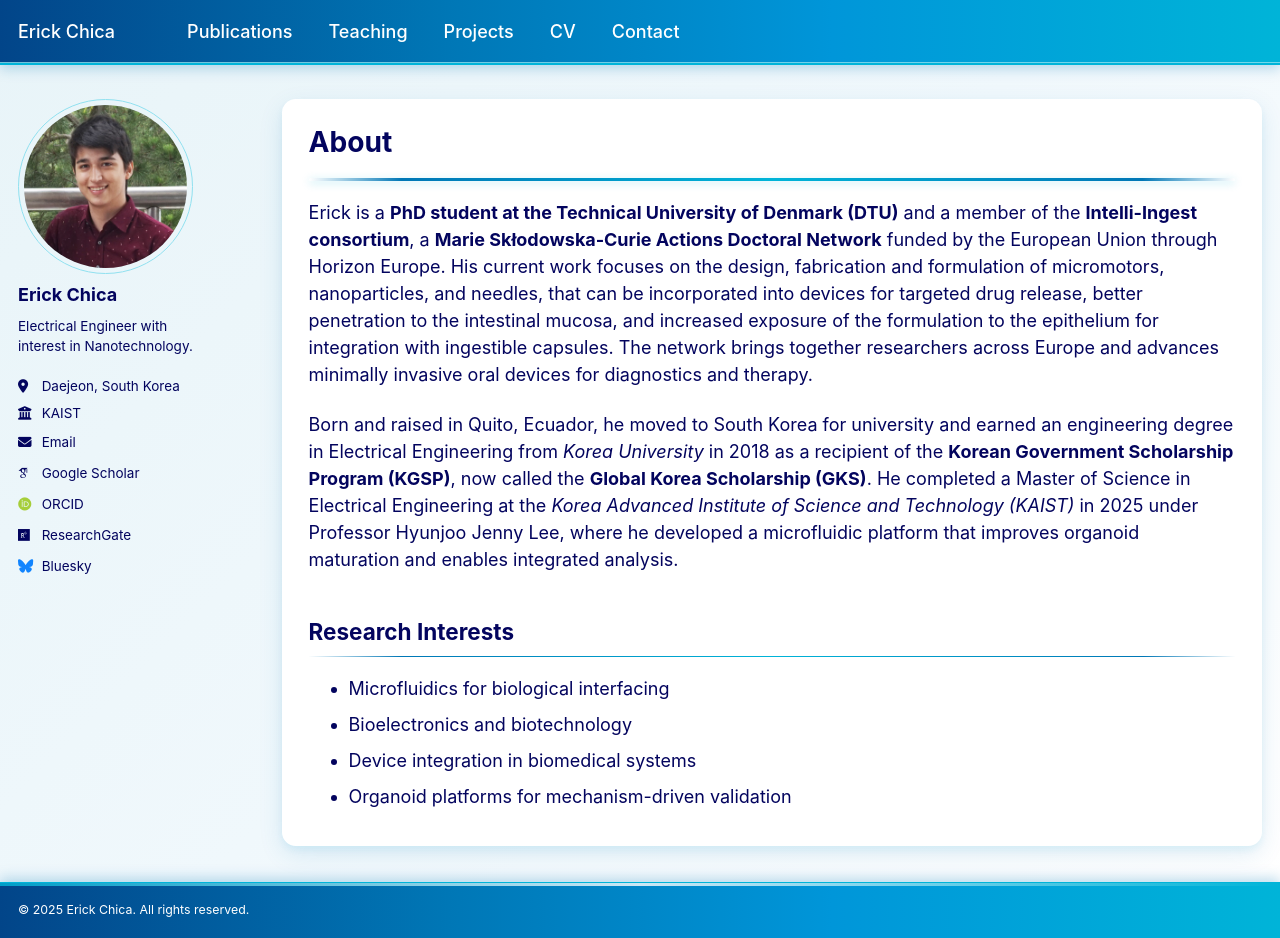
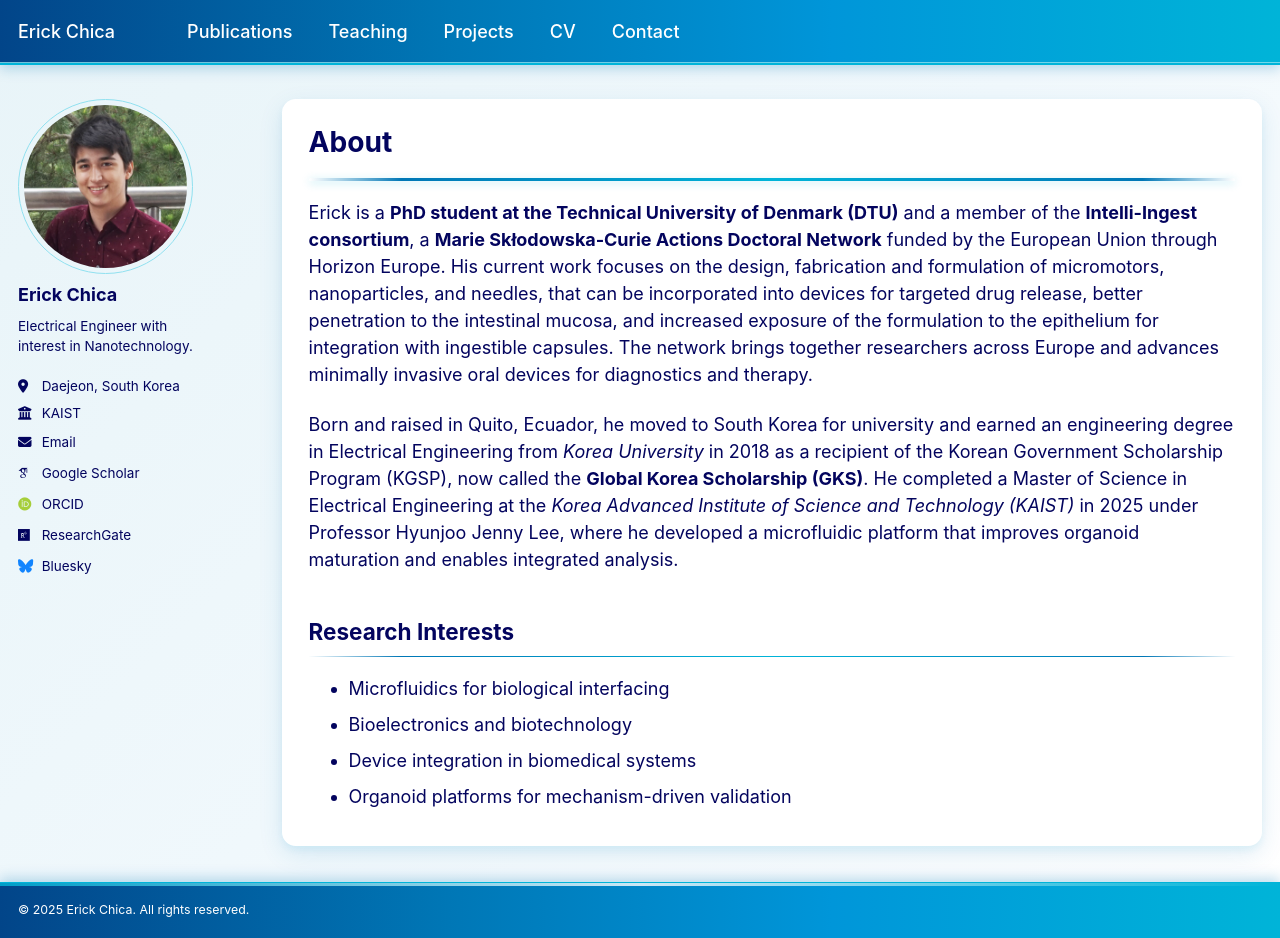
Before and after one commit to Belgodie/belgodie.github.io, a Jekyll site: the page built from _pages/about.md, in a window 1280 px wide and 938 px high. Built offline with Jekyll 4.4.1, drawn with Linux system fonts in a browser that asks for light colours; some web fonts are replaced; a script that is not in the unit is left out.

Commit message:
Cambiecillos

```diff
--- a/_pages/about.md
+++ b/_pages/about.md
@@ -14,7 +14,7 @@ redirect_from:
 
 Erick is a **PhD student at the Technical University of Denmark (DTU)** and a member of the **Intelli-Ingest consortium**, a **Marie Skłodowska‑Curie Actions Doctoral Network** funded by the European Union through Horizon Europe. His current work focuses on the design, fabrication and formulation of micromotors, nanoparticles, and needles, that can be incorporated into devices for targeted drug release, better penetration to the intestinal mucosa, and increased exposure of the formulation to the epithelium for integration with ingestible capsules. The network brings together researchers across Europe and advances minimally invasive oral devices for diagnostics and therapy.
 
-Born and raised in Quito, Ecuador, he moved to South Korea for university and earned an engineering degree in Electrical Engineering from *Korea University* in 2018 as a recipient of the **Korean Government Scholarship Program (KGSP)**, now called the **Global Korea Scholarship (GKS)**. He completed a Master of Science in Electrical Engineering at the *Korea Advanced Institute of Science and Technology (KAIST)* in 2025 under Professor Hyunjoo Jenny Lee, where he developed a microfluidic platform that improves organoid maturation and enables integrated analysis.
+Born and raised in Quito, Ecuador, he moved to South Korea for university and earned an engineering degree in Electrical Engineering from *Korea University* in 2018 as a recipient of the Korean Government Scholarship Program (KGSP), now called the **Global Korea Scholarship (GKS)**. He completed a Master of Science in Electrical Engineering at the *Korea Advanced Institute of Science and Technology (KAIST)* in 2025 under Professor Hyunjoo Jenny Lee, where he developed a microfluidic platform that improves organoid maturation and enables integrated analysis.
 
 Research Interests
 ------
--- a/_pages/publications.html
+++ b/_pages/publications.html
@@ -6,7 +6,7 @@ author_profile: true
 ---
 
 {% if site.author.googlescholar %}
-  <div class="wordwrap">You can also find the articles on <a href="{{site.author.googlescholar}}">my Google Scholar profile</a>.</div>
+  <div class="wordwrap">You can also find the articles on <a href="{{site.author.googlescholar}}">Google Scholar</a>.</div>
 {% endif %}
 
 <hr>
```
